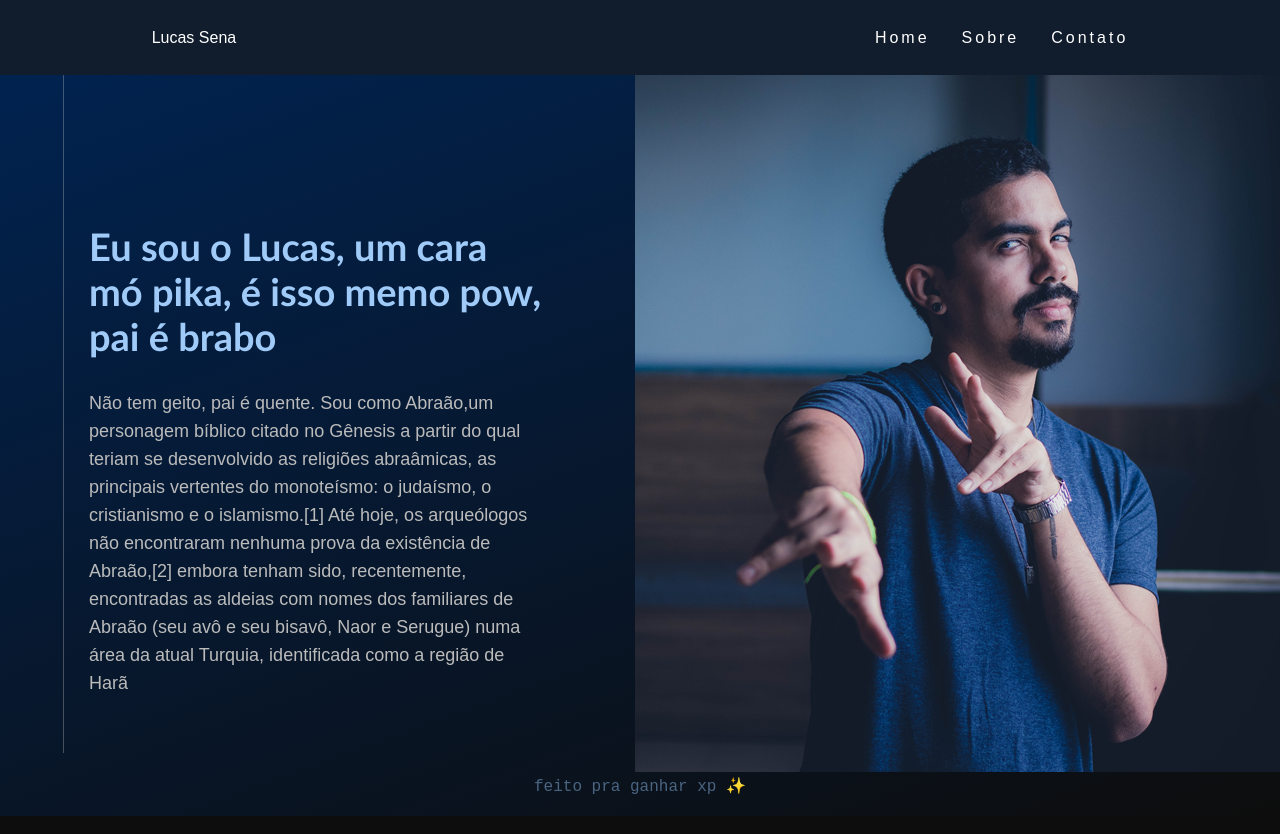
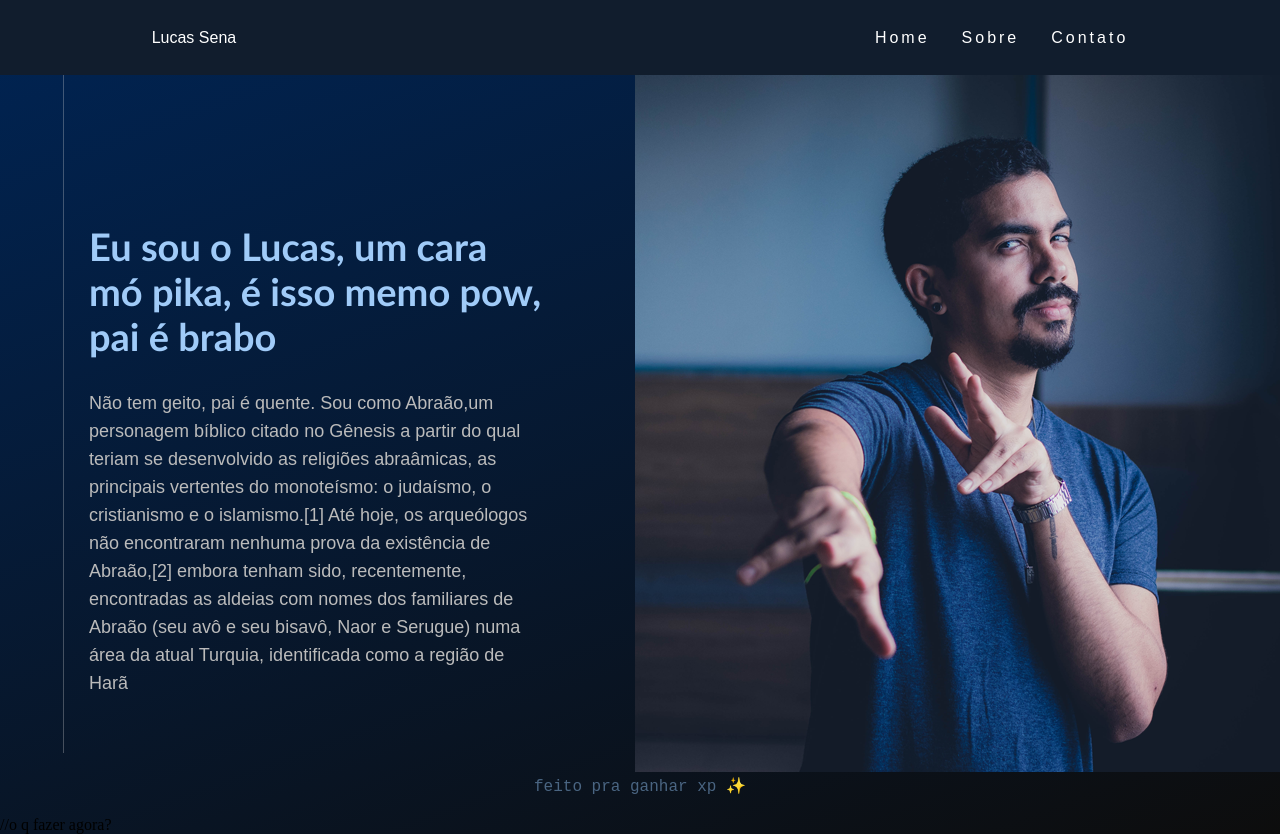
Before and after one commit to gabrieu-amaral/lucas-page-in-progress-, a React (Vite) app: page / in a window 1280 px wide. Built offline with nearby package versions, Linux system fonts and the light colour scheme.

Commit message:
nada não

```diff
--- a/componentes/Home.tsx
+++ b/componentes/Home.tsx
@@ -27,6 +27,7 @@ function Home(){
         </div>
 
     </div>
+    //o q fazer agora?
 </>
 
     )}
```
